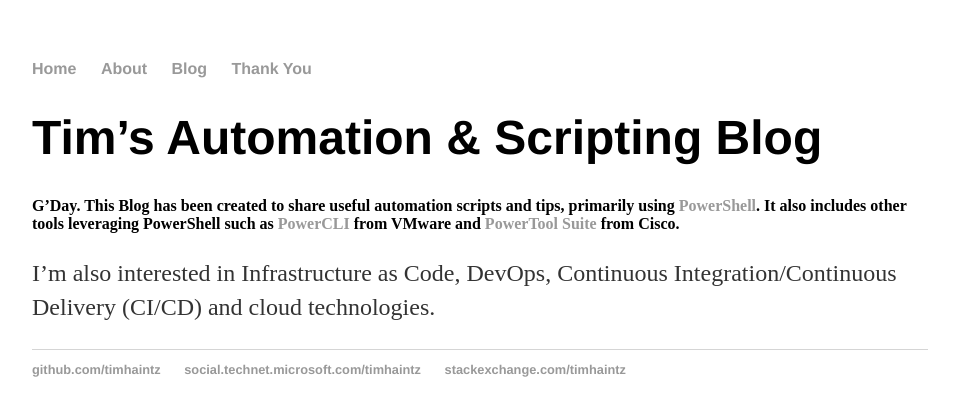
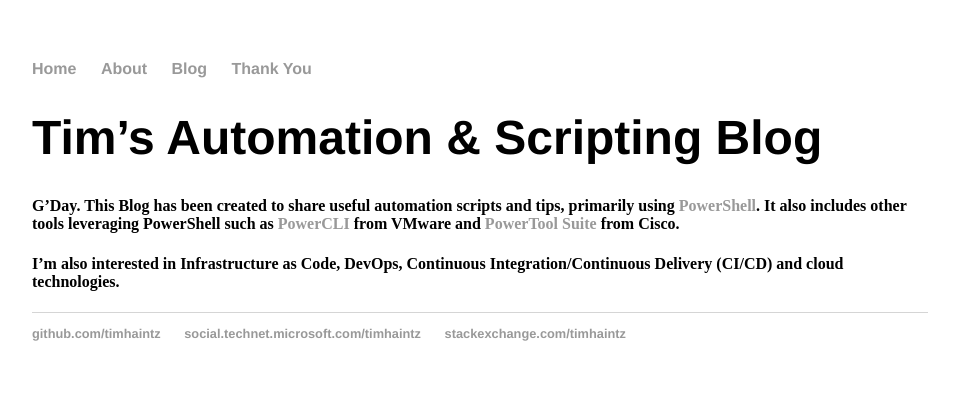
Before and after one commit to timhaintz/timhaintz.github.io, a Jekyll site: the page built from index.md, in a window 1280 px wide. Shown: the top 416 px of the page, without its empty margins (160-1119 px from the left). Built offline with Jekyll 4.4.1, drawn with Linux system fonts in a browser that asks for light colours.

```diff
--- a/index.md
+++ b/index.md
@@ -6,4 +6,4 @@ title: Tim's Automation & Scripting Blog
 
 #### G'Day. This Blog has been created to share useful automation scripts and tips, primarily using [PowerShell](https://docs.microsoft.com/en-us/powershell/scripting/powershell-scripting?view=powershell-6). It also includes other tools leveraging PowerShell such as [PowerCLI](https://www.vmware.com/support/developer/PowerCLI/) from VMware and [PowerTool Suite](https://communities.cisco.com/docs/DOC-37154) from Cisco.
 
-I'm also interested in Infrastructure as Code, DevOps, Continuous Integration/Continuous Delivery (CI/CD) and cloud technologies.
+#### I'm also interested in Infrastructure as Code, DevOps, Continuous Integration/Continuous Delivery (CI/CD) and cloud technologies.
```
